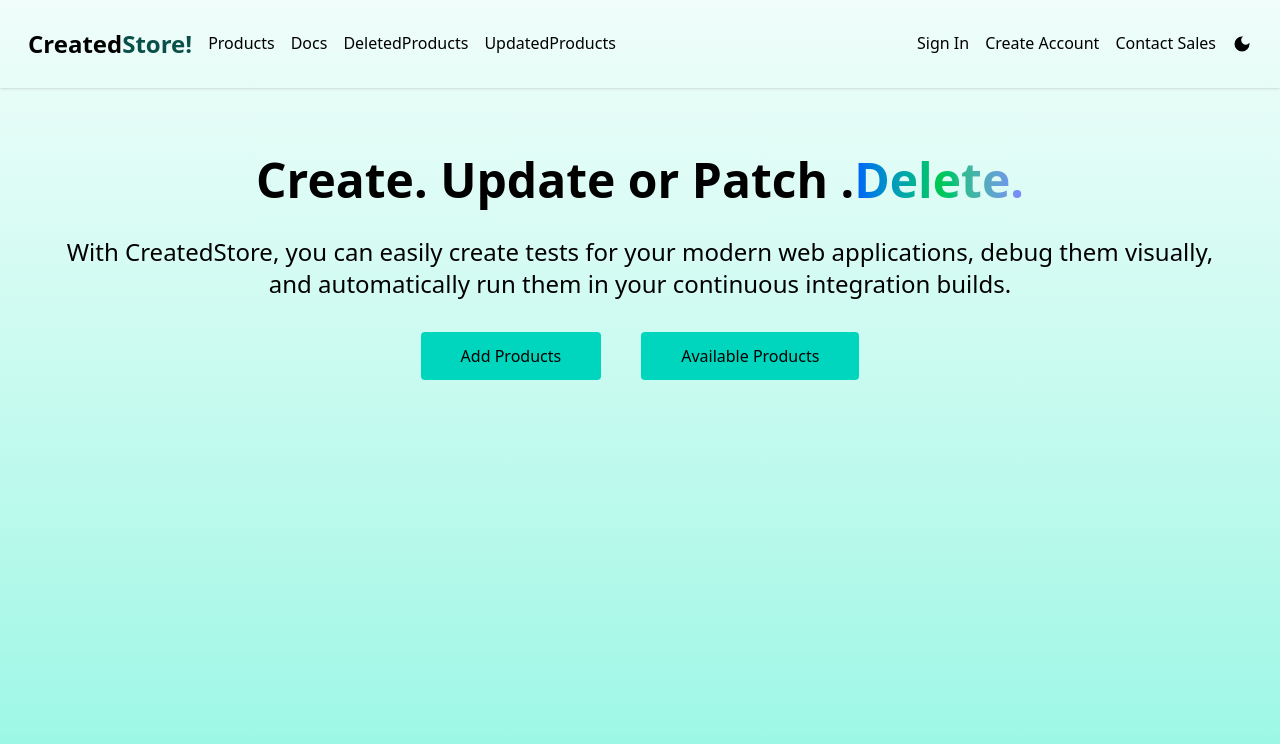
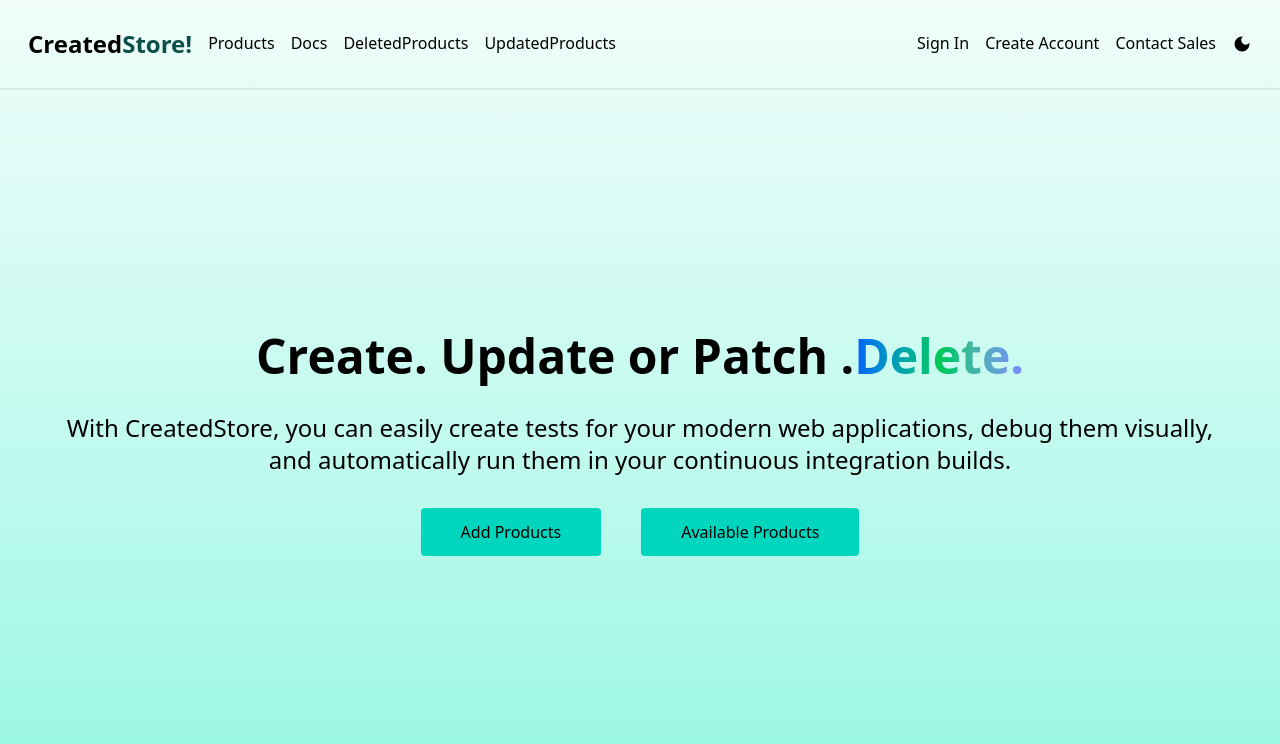
Before and after one commit to Careyogola/fullstack-development, a React (Vite) app in the folder frontend/: page / in a window 1280 px wide. Shown: the top 744 px of the page. Built offline with nearby package versions, Linux system fonts and the light colour scheme.

Commit message:
react-router for navigating optimised

```diff
--- a/frontend/package.json
+++ b/frontend/package.json
@@ -17,6 +17,7 @@
     "react": "^19.0.0",
     "react-dom": "^19.0.0",
     "react-icons": "^5.5.0",
+    "react-router": "^7.5.0",
     "react-router-dom": "^7.5.0",
     "tailwindcss": "^4.1.3"
   },
--- a/frontend/src/components/Middlesection.jsx
+++ b/frontend/src/components/Middlesection.jsx
@@ -1,14 +1,17 @@
 import React from 'react'
+import { Link } from 'react-router'
 
 const Middlesection = () => {
+
+
   return (
-    <div className='flex flex-col text-center justify-center items-center p-7'>
+    <div className='flex flex-col text-center justify-center items-center px-7 h-screen'>
         <p className='text-5xl font-bold mb-8'>Create. Update or Patch .<span className='bg-gradient-to-r from-blue-600 via-green-500 to-indigo-400 inline-block text-transparent bg-clip-text'>Delete.</span></p>
 
         <p className='text-2xl font-medium mb-8'>With CreatedStore, you can easily create tests for your modern web applications, debug them visually,<br/> and automatically run them in your continuous integration builds.</p>
 
         <div className='flex flex-row justify-between gap-10 items-center'>
-            <button className='px-10 py-3 border-none bg-teal-400 rounded hover:cursor-pointer'>Add Products</button>
+            <Link to='/create'><button className='px-10 py-3 border-none bg-teal-400 rounded hover:cursor-pointer'>Add Products</button></Link>
             <button className='px-10 py-3 border-none bg-teal-400 rounded hover:cursor-pointer'>Available Products</button>
         </div>
     </div>
--- a/frontend/src/components/Navbar.jsx
+++ b/frontend/src/components/Navbar.jsx
@@ -6,7 +6,7 @@ const Navbar = () => {
   // const { theme, setTheme } = useTheme();
 
   return (
-    <div className='bg-inherit w-full mb-10 shadow-sm p-7'>
+    <div className='bg-inherit w-full shadow-sm p-7'>
       <div className='flex flex-row justify-between'>
       <div className='flex flex-row gap-4 justify-evenly items-center text-black'>
         <a href='/' className='text-2xl font-bold'>Created<span className='text-teal-900'>Store!</span></a>
```
Also changed, not shown: 1 other file (tests, documents, lock files or other folders).
